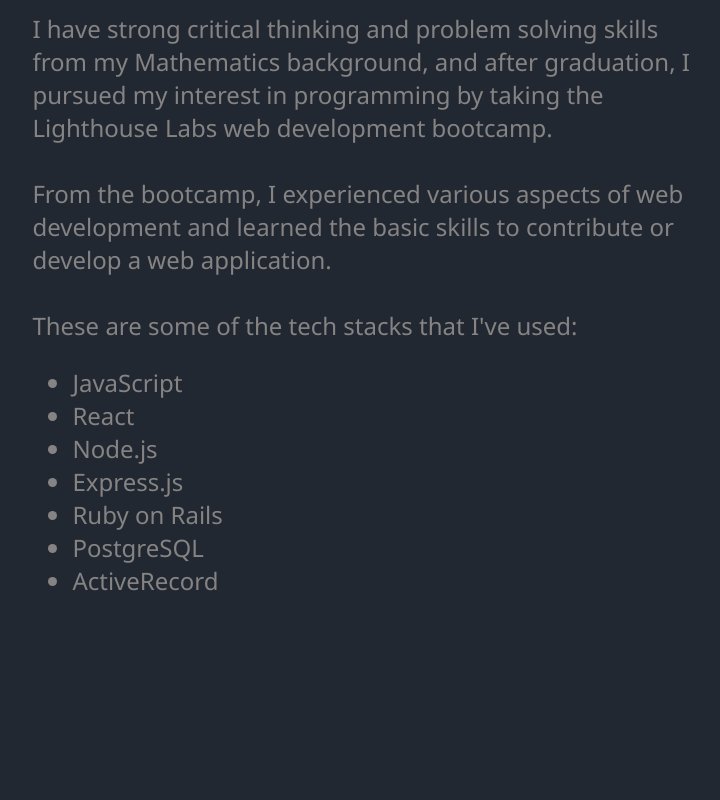
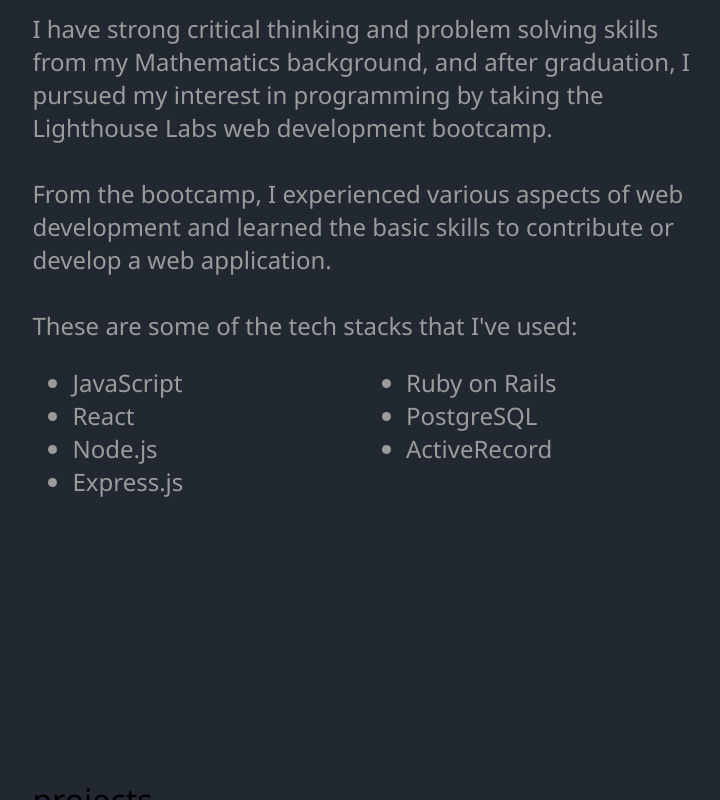
Before and after one commit to lawwwlin/portfolio, a Gatsby site: page / in a window 1280 px wide. Shown: the part 1217-2017 px from the top of the page, without its empty margins (266-986 px from the left). Built offline with nearby package versions, Linux system fonts and the light colour scheme; Gatsby itself is replaced by a stand-in of ours.

Commit message:
Update styles.scss

```diff
--- a/src/styles/styles.scss
+++ b/src/styles/styles.scss
@@ -1,7 +1,7 @@
 $black: rgb(34, 40, 49);
 $dark: rgb(57, 62, 70);
 $teal: rgb(0, 173, 181);
-$grey: rgb(133, 131, 131);
+$grey: rgb(155, 155, 155);
 $white: rgb(238, 238, 238);
 
 p {
@@ -217,6 +217,11 @@ header {
     padding-top: 2em;
     color: $grey;
     font-size: 1.5rem;
+    ul {
+      columns: 2;
+      -webkit-columns: 2;
+      -moz-columns: 2;
+    }
   }
   @media(max-width:976px) {
     .text-header {
```
